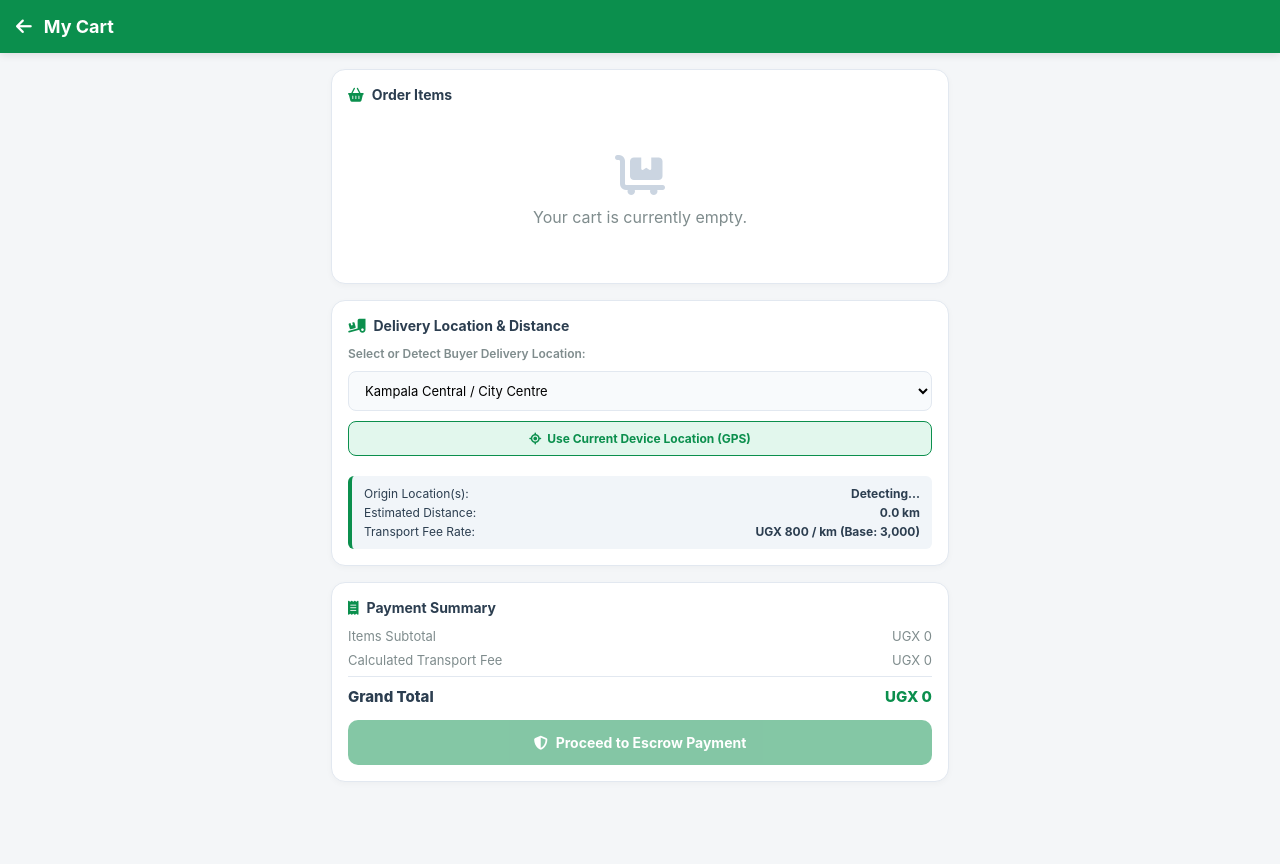
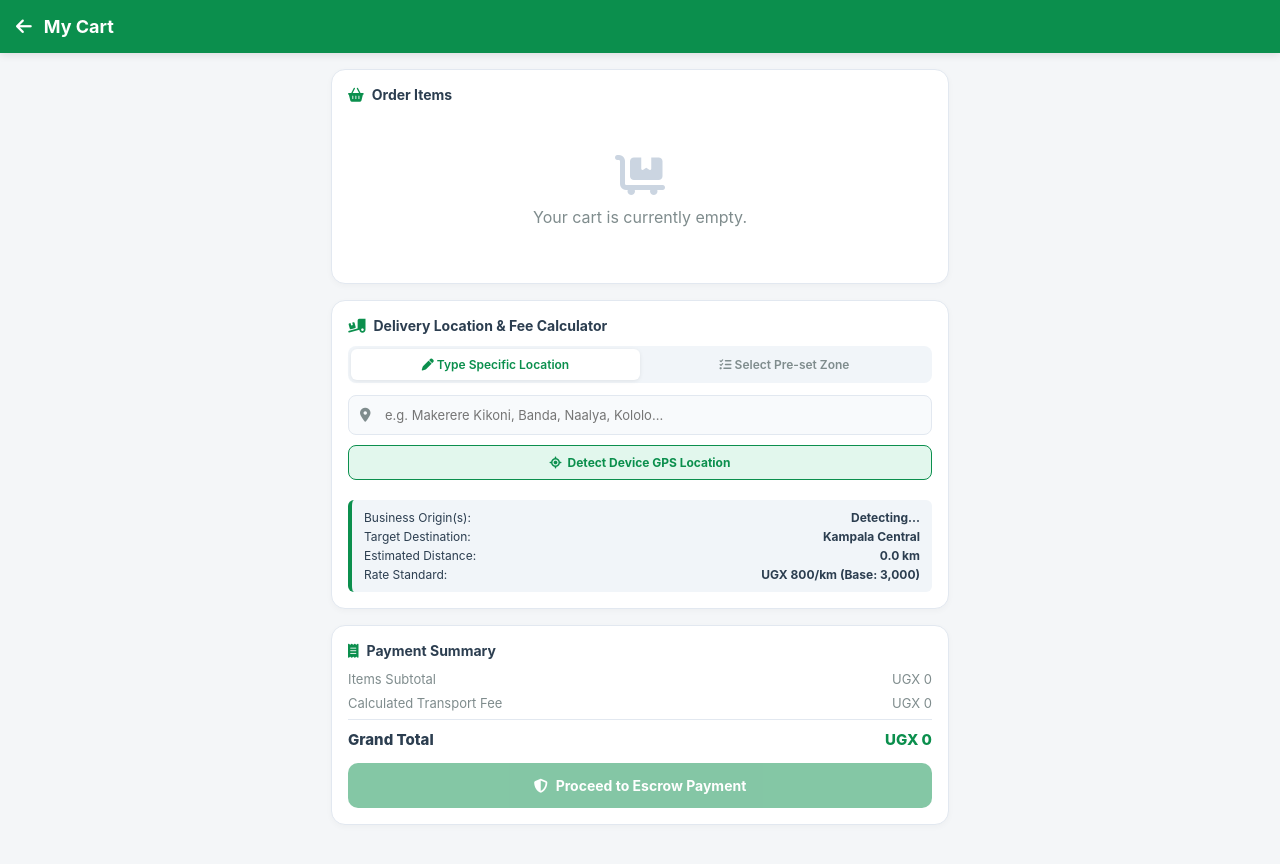
Before and after one commit to mugishamuhabuzi/g-links, a plain HTML site: page cart.html in a window 1280 px wide. Drawn offline with Linux system fonts and the light colour scheme.

Commit message:
Update cart.html

```diff
--- a/cart.html
+++ b/cart.html
@@ -149,14 +149,69 @@
 
     .qty-num { font-size: 12px; font-weight: 700; }
 
-    /* Delivery Location Selector */
-    .location-selector-group {
+    /* Input Method Tabs / Selector */
+    .mode-tabs {
+      display: flex;
+      background: #f1f5f9;
+      border-radius: 8px;
+      padding: 3px;
+      margin-bottom: 12px;
+    }
+
+    .mode-tab {
+      flex: 1;
+      text-align: center;
+      padding: 8px;
+      font-size: 12px;
+      font-weight: 600;
+      border-radius: 6px;
+      cursor: pointer;
+      color: var(--text-muted);
+      transition: 0.2s ease;
+    }
+
+    .mode-tab.active {
+      background: white;
+      color: var(--primary-color);
+      box-shadow: 0 1px 4px rgba(0,0,0,0.08);
+    }
+
+    .location-input-container {
       display: flex;
       flex-direction: column;
       gap: 10px;
     }
 
-    .select-wrapper select, .input-wrapper input {
+    .input-field-group {
+      position: relative;
+    }
+
+    .input-field-group i {
+      position: absolute;
+      left: 12px;
+      top: 50%;
+      transform: translateY(-50%);
+      color: var(--text-muted);
+      font-size: 14px;
+    }
+
+    .custom-location-input {
+      width: 100%;
+      padding: 11px 12px 11px 36px;
+      border-radius: 8px;
+      border: 1px solid var(--border-color);
+      font-size: 13px;
+      outline: none;
+      background: #f8fafc;
+      transition: border 0.2s;
+    }
+
+    .custom-location-input:focus {
+      border-color: var(--primary-color);
+      background: #fff;
+    }
+
+    .select-wrapper select {
       width: 100%;
       padding: 10px 12px;
       border-radius: 8px;
@@ -181,7 +236,7 @@
       gap: 6px;
     }
 
-    /* Distance & Transport Breakdown */
+    /* Distance & Transport Breakdown Badge */
     .distance-info-badge {
       background: #f1f5f9;
       border-left: 4px solid var(--primary-color);
@@ -277,20 +332,44 @@
     <!-- Delivery & Transport Calculator Section -->
     <div class="card-box">
       <div class="card-title">
-        <i class="fa-solid fa-truck-ramp-box"></i> Delivery Location & Distance
+        <i class="fa-solid fa-truck-ramp-box"></i> Delivery Location & Fee Calculator
       </div>
 
-      <div class="location-selector-group">
-        <label style="font-size: 12px; font-weight: 600; color: var(--text-muted);">Select or Detect Buyer Delivery Location:</label>
+      <!-- Input Mode Switcher -->
+      <div class="mode-tabs">
+        <div class="mode-tab active" id="tabType" onclick="switchMode('type')">
+          <i class="fa-solid fa-pen"></i> Type Specific Location
+        </div>
+        <div class="mode-tab" id="tabSelect" onclick="switchMode('select')">
+          <i class="fa-solid fa-list-check"></i> Select Pre-set Zone
+        </div>
+      </div>
 
-        <div class="select-wrapper">
+      <div class="location-input-container">
+
+        <!-- Mode 1: Custom Typed Input Field -->
+        <div id="customInputView" class="input-field-group">
+          <i class="fa-solid fa-location-dot"></i>
+          <input
+            type="text"
+            id="customLocationInput"
+            class="custom-location-input"
+            placeholder="e.g. Makerere Kikoni, Banda, Naalya, Kololo..."
+            oninput="handleCustomLocationTyping()"
+          />
+        </div>
+
+        <!-- Mode 2: Dropdown Select View -->
+        <div id="dropdownView" class="select-wrapper" style="display: none;">
           <select id="buyerLocationSelect" onchange="calculateTransportFee()">
             <option value="Kyambogo">Kyambogo, Kampala</option>
             <option value="Kampala Central" selected>Kampala Central / City Centre</option>
             <option value="Nakawa">Nakawa Industrial Area</option>
-            <option value="Wandegeya">Wandegeya, Kampala</option>
+            <option value="Wandegeya">Wandegeya / Makerere</option>
             <option value="Ntinda">Ntinda, Kampala</option>
             <option value="Bugolobi">Bugolobi, Kampala</option>
+            <option value="Naalya">Naalya Estate</option>
+            <option value="Kansanga">Kansanga / Ggaba Rd</option>
             <option value="Rubaga">Rubaga, Kampala</option>
             <option value="Makindye">Makindye, Kampala</option>
             <option value="Kawempe">Kawempe, Kampala</option>
@@ -300,24 +379,29 @@
         </div>
 
         <button class="gps-btn" onclick="detectBuyerGPS()">
-          <i class="fa-solid fa-location-crosshairs"></i> Use Current Device Location (GPS)
+          <i class="fa-solid fa-location-crosshairs"></i> Detect Device GPS Location
         </button>
 
-        <!-- Distance & Fee Calculation Result -->
-        <div class="distance-info-badge" id="distanceBadge">
+        <!-- Dynamic Distance & Transport Fee Result Badge -->
+        <div class="distance-info-badge">
           <div>
-            <span>Origin Location(s):</span>
+            <span>Business Origin(s):</span>
             <strong id="originLocText">Detecting...</strong>
+          </div>
+          <div>
+            <span>Target Destination:</span>
+            <strong id="destinationText">Kampala Central</strong>
           </div>
           <div>
             <span>Estimated Distance:</span>
             <strong id="distanceKmText">0.0 km</strong>
           </div>
           <div>
-            <span>Transport Fee Rate:</span>
-            <strong>UGX 800 / km (Base: 3,000)</strong>
+            <span>Rate Standard:</span>
+            <strong>UGX 800/km (Base: 3,000)</strong>
           </div>
         </div>
+
       </div>
     </div>
 
@@ -348,31 +432,62 @@
   </div>
 
   <script>
-    // Known Hub Coordinates (Latitude & Longitude) in Uganda
+    // Expanded Location Database (Uganda Coordinates Map)
     const LOCATION_COORDINATES = {
-      "kyambogo": { lat: 0.3544, lng: 32.6288, name: "Kyambogo, Kampala" },
-      "nakawa": { lat: 0.3300, lng: 32.6100, name: "Nakawa, Kampala" },
-      "wandegeya": { lat: 0.3340, lng: 32.5680, name: "Wandegeya, Kampala" },
+      "kyambogo": { lat: 0.3544, lng: 32.6288, name: "Kyambogo" },
+      "banda": { lat: 0.3580, lng: 32.6320, name: "Banda" },
+      "nakawa": { lat: 0.3300, lng: 32.6100, name: "Nakawa" },
+      "wandegeya": { lat: 0.3340, lng: 32.5680, name: "Wandegeya" },
+      "makerere": { lat: 0.3305, lng: 32.5675, name: "Makerere Main Campus" },
+      "kikoni": { lat: 0.3370, lng: 32.5600, name: "Makerere Kikoni" },
       "kampala central": { lat: 0.3136, lng: 32.5811, name: "Kampala Central" },
-      "ntinda": { lat: 0.3580, lng: 32.6150, name: "Ntinda, Kampala" },
-      "bugolobi": { lat: 0.3170, lng: 32.6130, name: "Bugolobi, Kampala" },
-      "rubaga": { lat: 0.3010, lng: 32.5530, name: "Rubaga, Kampala" },
-      "makindye": { lat: 0.2850, lng: 32.5830, name: "Makindye, Kampala" },
-      "kawempe": { lat: 0.3700, lng: 32.5600, name: "Kawempe, Kampala" },
+      "city centre": { lat: 0.3136, lng: 32.5811, name: "Kampala City Centre" },
+      "ntinda": { lat: 0.3580, lng: 32.6150, name: "Ntinda" },
+      "naalya": { lat: 0.3700, lng: 32.6260, name: "Naalya" },
+      "kiwatule": { lat: 0.3660, lng: 32.6190, name: "Kiwatule" },
+      "kisasian": { lat: 0.3650, lng: 32.6000, name: "Kisasi" },
+      "kisasi": { lat: 0.3650, lng: 32.6000, name: "Kisasi" },
+      "bukoto": { lat: 0.3480, lng: 32.5970, name: "Bukoto" },
+      "kololo": { lat: 0.3270, lng: 32.5920, name: "Kololo" },
+      "naguru": { lat: 0.3410, lng: 32.6080, name: "Naguru" },
+      "bugolobi": { lat: 0.3170, lng: 32.6130, name: "Bugolobi" },
+      "kansanga": { lat: 0.2880, lng: 32.6020, name: "Kansanga" },
+      "kabalagala": { lat: 0.2980, lng: 32.5960, name: "Kabalagala" },
+      "munyonyo": { lat: 0.2450, lng: 32.6250, name: "Munyonyo" },
+      "rubaga": { lat: 0.3010, lng: 32.5530, name: "Rubaga" },
+      "makindye": { lat: 0.2850, lng: 32.5830, name: "Makindye" },
+      "kawempe": { lat: 0.3700, lng: 32.5600, name: "Kawempe" },
+      "bweyogerere": { lat: 0.3570, lng: 32.6620, name: "Bweyogerere" },
+      "seeta": { lat: 0.3600, lng: 32.7000, name: "Seeta" },
       "mukono": { lat: 0.3533, lng: 32.7553, name: "Mukono Town" },
-      "entebbe": { lat: 0.0512, lng: 32.4637, name: "Entebbe Town" }
+      "entebbe": { lat: 0.0512, lng: 32.4637, name: "Entebbe Town" },
+      "nansana": { lat: 0.3630, lng: 32.5280, name: "Nansana" },
+      "wakiso": { lat: 0.4030, lng: 32.4770, name: "Wakiso Town" },
+      "gayaza": { lat: 0.4500, lng: 32.6100, name: "Gayaza" }
     };
 
     let cart = [];
     let activeBuyerCoords = LOCATION_COORDINATES["kampala central"];
+    let currentInputMode = "type"; // "type" or "select"
     let currentTransportFee = 0;
     let currentSubtotal = 0;
     let calculatedDistanceKm = 0;
+    let debounceTimer = null;
 
-    // Load Cart Data on Page Load
     document.addEventListener("DOMContentLoaded", () => {
       loadCartItems();
     });
+
+    function switchMode(mode) {
+      currentInputMode = mode;
+      document.getElementById("tabType").classList.toggle("active", mode === "type");
+      document.getElementById("tabSelect").classList.toggle("active", mode === "select");
+
+      document.getElementById("customInputView").style.display = mode === "type" ? "block" : "none";
+      document.getElementById("dropdownView").style.display = mode === "select" ? "block" : "none";
+
+      calculateTransportFee();
+    }
 
     function loadCartItems() {
       cart = JSON.parse(localStorage.getItem("venxCart") || "[]");
@@ -432,22 +547,37 @@
       loadCartItems();
     }
 
-    // Convert address name to standard coordinates key
-    function getCoordsFromLocationName(locationName) {
-      if (!locationName) return LOCATION_COORDINATES["kampala central"];
-      const lower = locationName.toLowerCase();
+    // Debounced input handler for custom location typing
+    function handleCustomLocationTyping() {
+      clearTimeout(debounceTimer);
+      debounceTimer = setTimeout(() => {
+        calculateTransportFee();
+      }, 300);
+    }
 
+    // Matches typed or selected text to coordinates database
+    function getCoordsFromLocationString(inputStr) {
+      if (!inputStr || !inputStr.trim()) return { coords: LOCATION_COORDINATES["kampala central"], matchedName: "Kampala Central (Default)" };
+
+      const cleanInput = inputStr.toLowerCase().trim();
+
+      // Check for exact or partial keyword matches
       for (const key in LOCATION_COORDINATES) {
-        if (lower.includes(key)) {
-          return LOCATION_COORDINATES[key];
+        if (cleanInput.includes(key)) {
+          return { coords: LOCATION_COORDINATES[key], matchedName: LOCATION_COORDINATES[key].name };
         }
       }
-      return LOCATION_COORDINATES["kampala central"];
+
+      // If typed location is custom/unrecognized, approximate based on central Kampala
+      return {
+        coords: LOCATION_COORDINATES["kampala central"],
+        matchedName: `Custom: "${inputStr.trim()}" (Est. Standard City Zone)`
+      };
     }
 
-    // Haversine Distance Formula (calculates distance in km between 2 lat/lng points)
+    // Haversine Distance Formula (Returns distance in kilometers)
     function calculateHaversineDistance(lat1, lon1, lat2, lon2) {
-      const R = 6371; // Earth's radius in kilometers
+      const R = 6371; // Earth's radius in km
       const dLat = (lat2 - lat1) * Math.PI / 180;
       const dLon = (lon2 - lon1) * Math.PI / 180;
       const a =
@@ -458,14 +588,24 @@
       return R * c;
     }
 
-    // Automatic Transport Fee Calculation
+    // Main Transport Fee Calculation Logic
     function calculateTransportFee() {
       if (cart.length === 0) return;
 
-      const selectedBuyerLocName = document.getElementById("buyerLocationSelect").value;
-      activeBuyerCoords = getCoordsFromLocationName(selectedBuyerLocName);
+      let buyerLocationLabel = "";
 
-      // Collect all business origin locations from items in the cart
+      if (currentInputMode === "type") {
+        const typedVal = document.getElementById("customLocationInput").value;
+        const resolution = getCoordsFromLocationString(typedVal);
+        activeBuyerCoords = resolution.coords;
+        buyerLocationLabel = typedVal.trim() !== "" ? typedVal.trim() : resolution.matchedName;
+      } else {
+        const selectedVal = document.getElementById("buyerLocationSelect").value;
+        const resolution = getCoordsFromLocationString(selectedVal);
+        activeBuyerCoords = resolution.coords;
+        buyerLocationLabel = selectedVal;
+      }
+
       let maxDistance = 0;
       let sellerLocations = [];
 
@@ -477,7 +617,7 @@
           sellerLocations.push(originLocName);
         }
 
-        const originCoords = getCoordsFromLocationName(originLocName);
+        const originCoords = getCoordsFromLocationString(originLocName).coords;
         const dist = calculateHaversineDistance(
           activeBuyerCoords.lat, activeBuyerCoords.lng,
           originCoords.lat, originCoords.lng
@@ -488,21 +628,20 @@
         }
       });
 
-      // Business logic for transport fee calculation:
-      // Base fee = UGX 3,000 + (Distance in km * UGX 800)
-      // Rounded to nearest 500 UGX
-      calculatedDistanceKm = Math.max(1.2, parseFloat(maxDistance.toFixed(1)));
+      // Transport Pricing Formula: Base 3,000 UGX + (Distance in km * 800 UGX), rounded to 500 UGX
+      calculatedDistanceKm = Math.max(1.5, parseFloat(maxDistance.toFixed(1)));
       const rawFee = 3000 + (calculatedDistanceKm * 800);
       currentTransportFee = Math.ceil(rawFee / 500) * 500;
 
       // Update UI elements
       document.getElementById("originLocText").innerText = sellerLocations.join(", ");
+      document.getElementById("destinationText").innerText = buyerLocationLabel || "Not specified";
       document.getElementById("distanceKmText").innerText = `${calculatedDistanceKm} km`;
 
       updateSummary(currentSubtotal, currentTransportFee);
 
-      // Save delivery calculation state into localStorage
-      saveDeliveryDetailsToLocalStorage(selectedBuyerLocName, sellerLocations);
+      // Save complete delivery calculation state into localStorage
+      saveDeliveryDetailsToLocalStorage(buyerLocationLabel, sellerLocations);
     }
 
     function detectBuyerGPS() {
@@ -515,7 +654,6 @@
               lng: position.coords.longitude
             };
 
-            // Recalculate using exact GPS coordinates
             let maxDistance = 0;
             let sellerLocations = [];
 
@@ -523,7 +661,7 @@
               const originLocName = item.location || item.businessLocation || "Kampala Central";
               if (!sellerLocations.includes(originLocName)) sellerLocations.push(originLocName);
 
-              const originCoords = getCoordsFromLocationName(originLocName);
+              const originCoords = getCoordsFromLocationString(originLocName).coords;
               const dist = calculateHaversineDistance(
                 activeBuyerCoords.lat, activeBuyerCoords.lng,
                 originCoords.lat, originCoords.lng
@@ -535,14 +673,17 @@
             const rawFee = 3000 + (calculatedDistanceKm * 800);
             currentTransportFee = Math.ceil(rawFee / 500) * 500;
 
+            const gpsLabel = "Live Device GPS Location";
+            document.getElementById("customLocationInput").value = gpsLabel;
             document.getElementById("originLocText").innerText = sellerLocations.join(", ");
-            document.getElementById("distanceKmText").innerText = `${calculatedDistanceKm} km (Live GPS)`;
+            document.getElementById("destinationText").innerText = gpsLabel;
+            document.getElementById("distanceKmText").innerText = `${calculatedDistanceKm} km (GPS Verified)`;
 
             updateSummary(currentSubtotal, currentTransportFee);
-            saveDeliveryDetailsToLocalStorage("Live GPS Location", sellerLocations);
+            saveDeliveryDetailsToLocalStorage(gpsLabel, sellerLocations);
           },
           (error) => {
-            alert("Could not retrieve device location. Using dropdown selection.");
+            alert("Unable to detect device GPS. Please type your location manually.");
             calculateTransportFee();
           }
         );
@@ -557,16 +698,16 @@
       document.getElementById("grandTotalText").innerText = `UGX ${(subtotal + fee).toLocaleString()}`;
     }
 
-    // Save calculation data into LocalStorage for checkout / order processing
     function saveDeliveryDetailsToLocalStorage(buyerLocName, sellerLocations) {
       const deliveryDetails = {
-        buyerDeliveryLocation: buyerLocName,
+        buyerDeliveryLocation: buyerLocName || "Kampala Central",
         buyerCoordinates: activeBuyerCoords,
         sellerBusinessLocations: sellerLocations,
         distanceKm: calculatedDistanceKm,
         transportFee: currentTransportFee,
         subtotal: currentSubtotal,
         grandTotal: currentSubtotal + currentTransportFee,
+        inputMode: currentInputMode,
         updatedAt: new Date().toISOString()
       };
 
@@ -579,7 +720,13 @@
         return;
       }
 
-      // Redirect to checkout/payment page
+      const typedLoc = document.getElementById("customLocationInput").value;
+      if (currentInputMode === "type" && (!typedLoc || typedLoc.trim() === "")) {
+        alert("Please type your specific delivery location before proceeding.");
+        document.getElementById("customLocationInput").focus();
+        return;
+      }
+
       window.location.href = "checkout.html";
     }
   </script>
```
